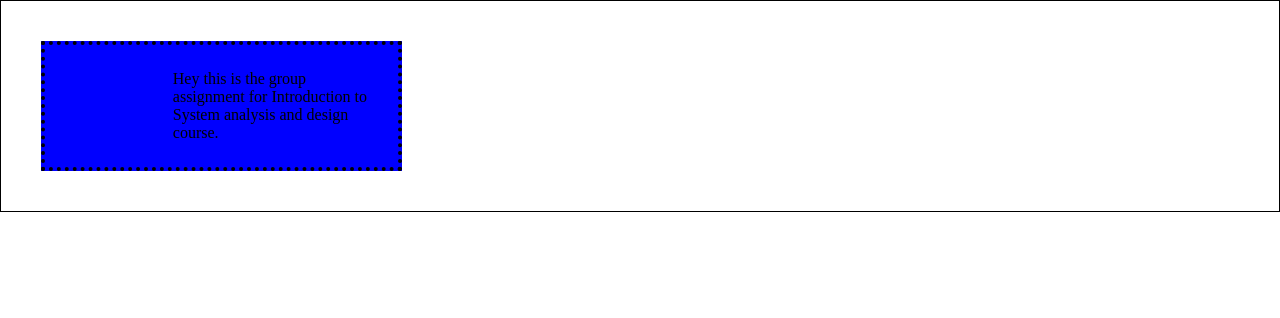
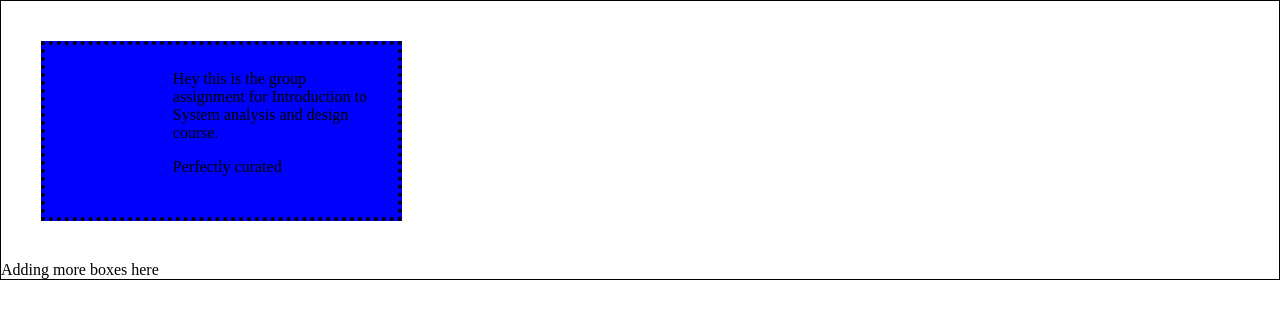
Before and after one commit to HarmandeepKaur2003/boxModel, a plain HTML site: page index.htm in a window 1280 px wide. Drawn offline with Linux system fonts and the light colour scheme.

Commit message:
moreBoxes

```diff
--- a/index.htm
+++ b/index.htm
@@ -10,6 +10,10 @@
     <main>
       <div class="content">
         Hey this is the group assignment for Introduction to System analysis and design course.
+        <p>Perfectly curated</p>
+      </div>
+      <div>
+        Adding more boxes here
       </div>
     </main>
   </body>
```
